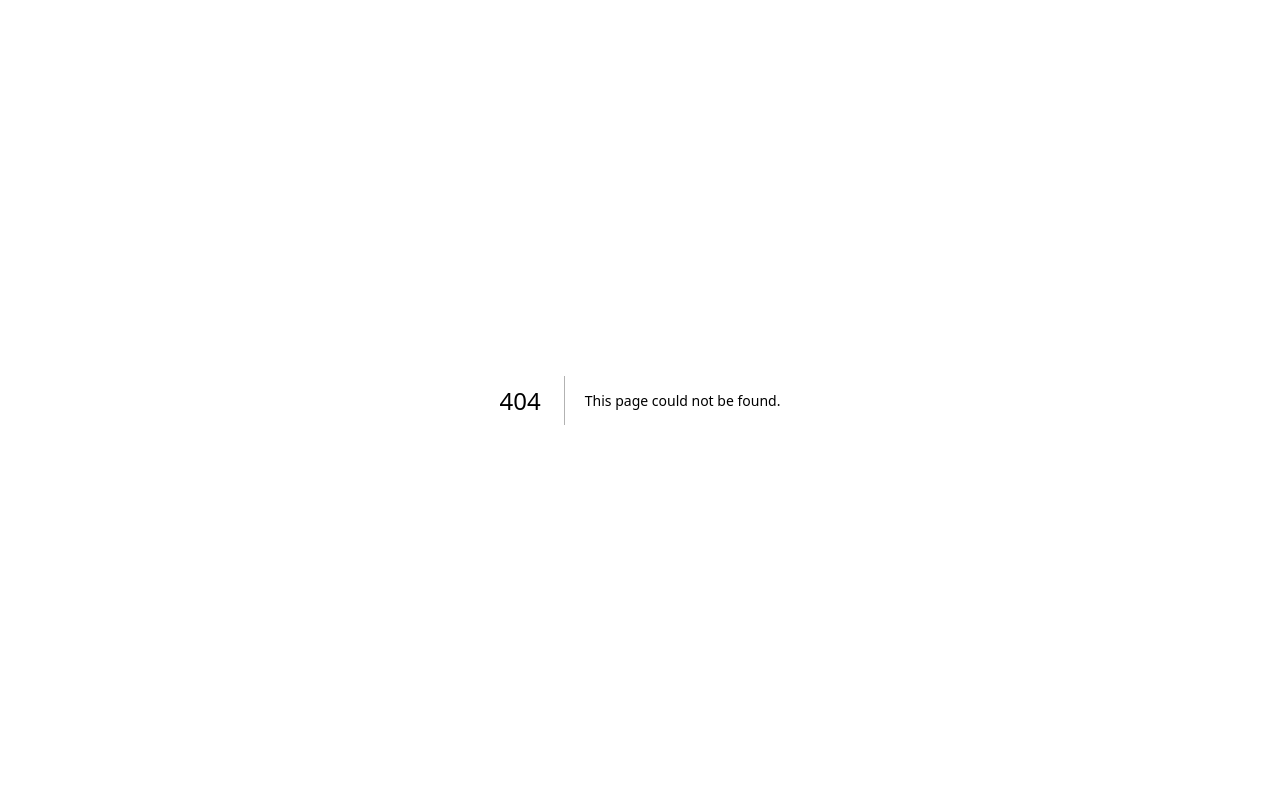
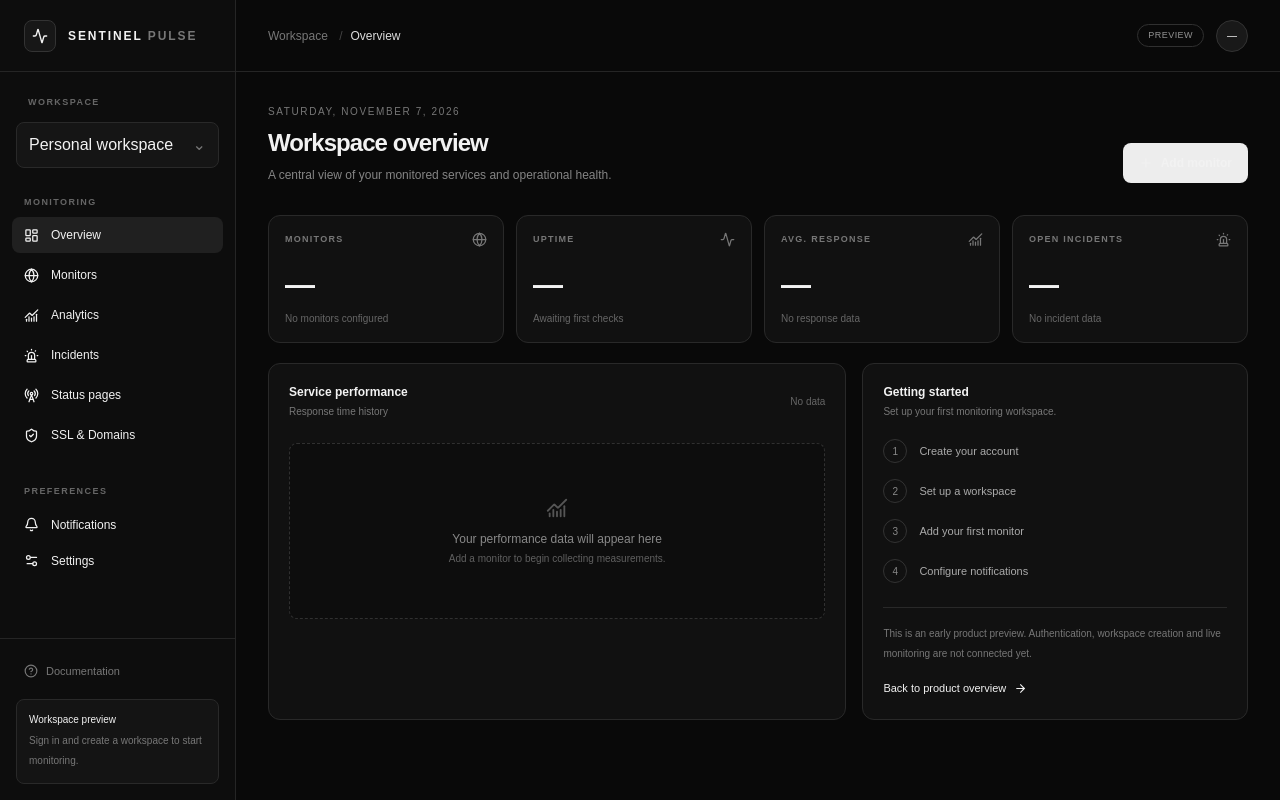
Before and after one commit to zodiakgh/sentinel-website, a Next.js app in the folder pulse/: page /app in a window 1280 px wide. Before the commit this address had no page. Built offline with nearby package versions, Linux system fonts and the light colour scheme.

Commit message:
Scaffold Sentinel Pulse foundation

```diff
--- /dev/null
+++ b/pulse/app/app/page.tsx
@@ -0,0 +1,62 @@
+import Link from "next/link";
+import { ArrowRight, Plus, Activity, Globe, Siren, ChartNoAxesCombined } from "lucide-react";
+
+const cards = [
+  { label: "MONITORS", value: "—", note: "No monitors configured", icon: Globe },
+  { label: "UPTIME", value: "—", note: "Awaiting first checks", icon: Activity },
+  { label: "AVG. RESPONSE", value: "—", note: "No response data", icon: ChartNoAxesCombined },
+  { label: "OPEN INCIDENTS", value: "—", note: "No incident data", icon: Siren }
+];
+
+export default function DashboardPage() {
+  return (
+    <div>
+      <div className="flex flex-col justify-between gap-5 sm:flex-row sm:items-end">
+        <div>
+          <div className="text-[10px] uppercase tracking-[.16em] text-[#777]">Saturday, November 7, 2026</div>
+          <h1 className="mt-2 text-2xl font-semibold tracking-[-.04em]">Workspace overview</h1>
+          <p className="mt-2 text-xs text-[#858585]">A central view of your monitored services and operational health.</p>
+        </div>
+        <Link href="/app/monitors/new" className="inline-flex h-10 items-center justify-center gap-2 rounded-lg bg-[#ededed] px-4 text-xs font-semibold text-[#111] hover:bg-white"><Plus size={14}/> Add monitor</Link>
+      </div>
+
+      <div className="mt-8 grid gap-3 sm:grid-cols-2 xl:grid-cols-4">
+        {cards.map(({label,value,note,icon:Icon})=>(
+          <section key={label} className="rounded-xl border border-[#292929] bg-[#111] p-4">
+            <div className="flex items-center justify-between text-[9px] font-semibold tracking-[.14em] text-[#777]"><span>{label}</span><Icon size={15}/></div>
+            <div className="mt-5 text-3xl font-semibold tracking-tight">{value}</div>
+            <div className="mt-2 text-[10px] text-[#666]">{note}</div>
+          </section>
+        ))}
+      </div>
+
+      <div className="mt-5 grid gap-4 xl:grid-cols-[1.5fr_1fr]">
+        <section className="rounded-xl border border-[#292929] bg-[#111] p-5">
+          <div className="flex items-center justify-between">
+            <div><h2 className="text-xs font-semibold">Service performance</h2><p className="mt-1 text-[10px] text-[#777]">Response time history</p></div>
+            <span className="text-[10px] text-[#666]">No data</span>
+          </div>
+          <div className="mt-6 flex h-44 items-center justify-center rounded-lg border border-dashed border-[#303030] bg-[#0d0d0d]">
+            <div className="text-center"><ChartNoAxesCombined className="mx-auto text-[#555]" size={22}/><p className="mt-3 text-xs text-[#888]">Your performance data will appear here</p><p className="mt-1 text-[10px] text-[#606060]">Add a monitor to begin collecting measurements.</p></div>
+          </div>
+        </section>
+        <section className="rounded-xl border border-[#292929] bg-[#111] p-5">
+          <h2 className="text-xs font-semibold">Getting started</h2>
+          <p className="mt-1 text-[10px] text-[#777]">Set up your first monitoring workspace.</p>
+          <div className="mt-5 space-y-4">
+            {["Create your account","Set up a workspace","Add your first monitor","Configure notifications"].map((item,i)=>(
+              <div key={item} className="flex items-center gap-3">
+                <span className="flex h-6 w-6 items-center justify-center rounded-full border border-[#333] text-[10px] text-[#888]">{i+1}</span>
+                <span className="text-[11px] text-[#aaa]">{item}</span>
+              </div>
+            ))}
+          </div>
+          <div className="mt-6 border-t border-[#292929] pt-4">
+            <div className="text-[10px] leading-5 text-[#777]">This is an early product preview. Authentication, workspace creation and live monitoring are not connected yet.</div>
+            <Link href="/" className="mt-4 inline-flex items-center gap-2 text-[11px] text-[#ddd] hover:text-white">Back to product overview <ArrowRight size={13}/></Link>
+          </div>
+        </section>
+      </div>
+    </div>
+  );
+}
```
